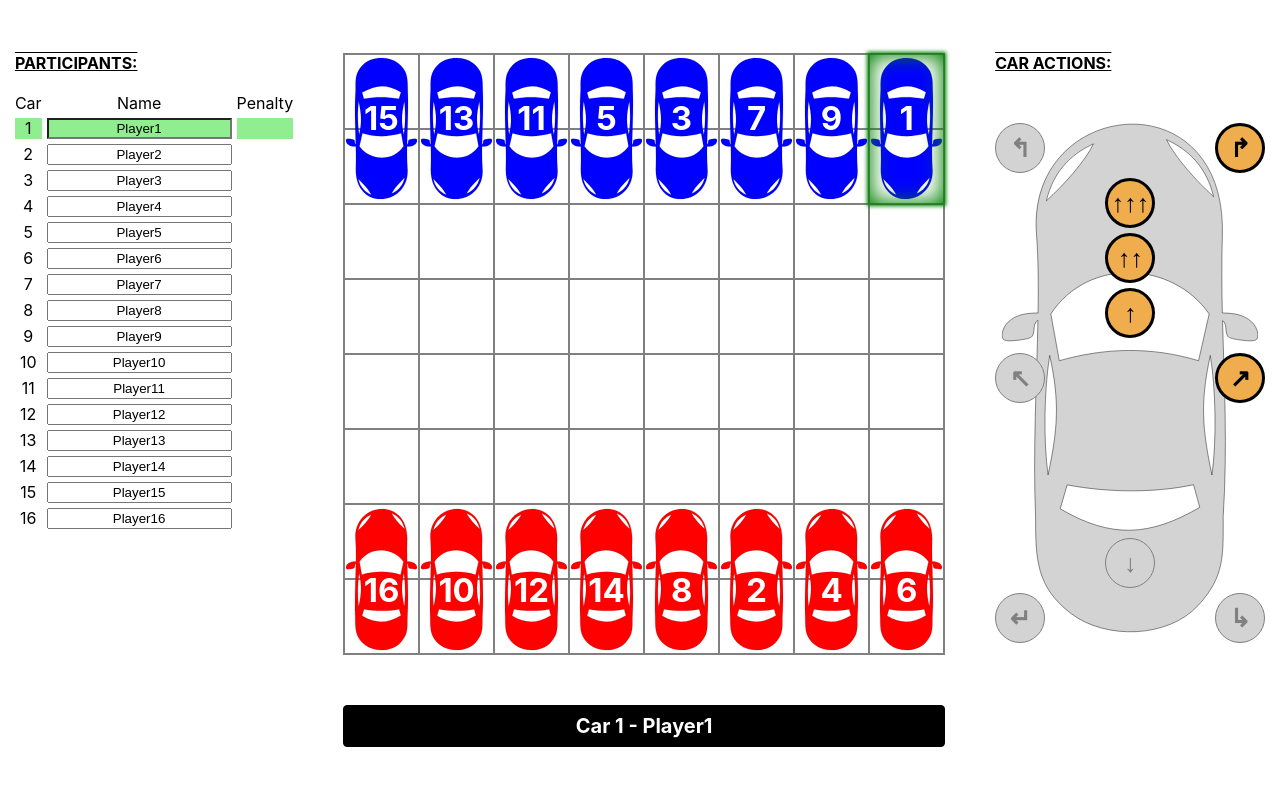
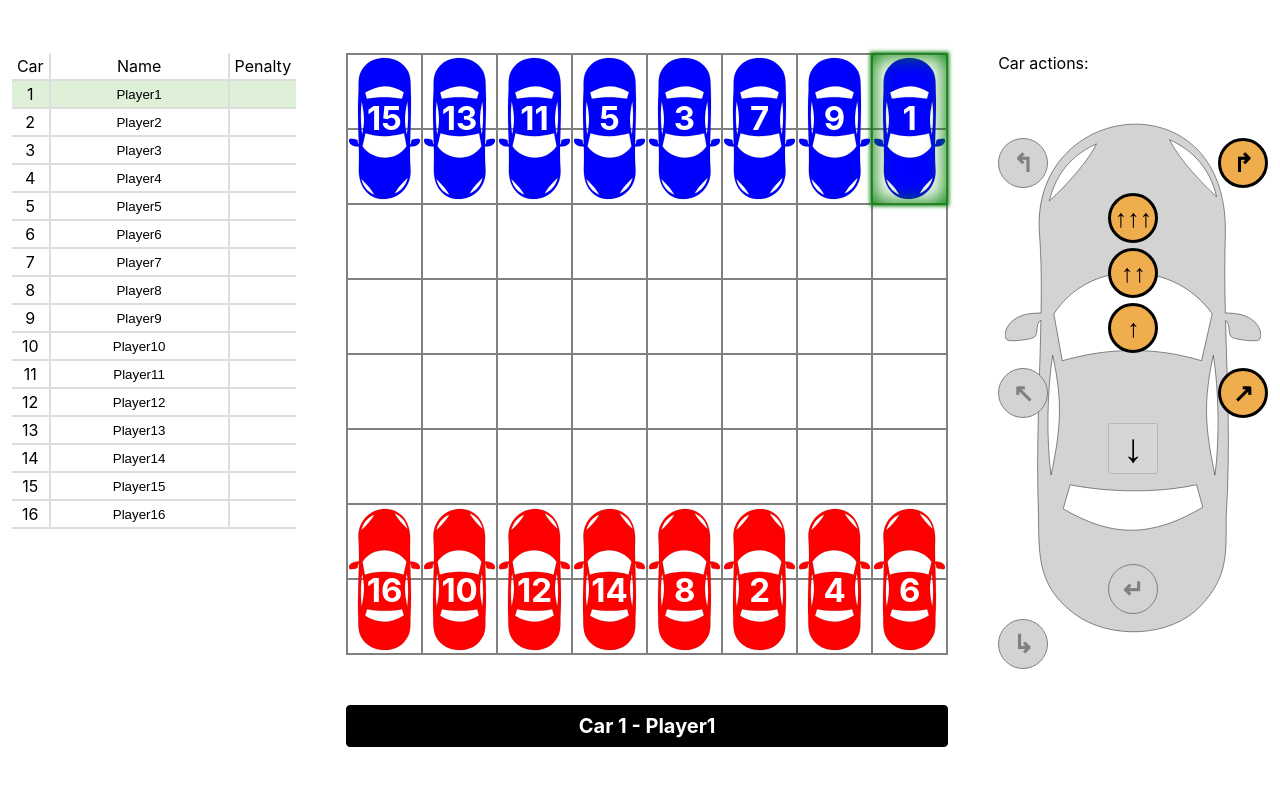
Before and after one commit to keenethics/reparking_game, a React (Create React App) app: page / in a window 1280 px wide. Shown: the top 786 px of the page. Built offline with nearby package versions, Linux system fonts and the light colour scheme.

Commit message:
Update Participants component UI

```diff
--- a/src/components/ListOfParticipants.js
+++ b/src/components/ListOfParticipants.js
@@ -5,7 +5,6 @@ import styles from '../styles/ListOfParticipants.module.css';
 function ListOfParticipants({ cars, setCars }) {
   return (
     <div className={styles.container}>
-      <div className={styles.title}>Participants:</div>
       <div className={styles.grid}>
         <div className={styles.item1}>Car</div>
         <div className={styles.item2}>Name</div>
--- a/src/styles/ListOfCarActions.module.css
+++ b/src/styles/ListOfCarActions.module.css
@@ -5,12 +5,6 @@
   background-position: center center;
   background-size: contain;
   height: 650px;
-}
-
-.title {
-  font-weight: bold;
-  text-transform: uppercase;
-  text-decoration: overline underline;
 }
 
 .toastBg {
@@ -78,7 +72,7 @@
 
 .toastBtn:hover {
   cursor: pointer;
-  background-color: lightgreen;
+  background-color: #f0ad4e;
 }
 
 .toastBtn:disabled {
@@ -90,7 +84,7 @@
   display: grid;
   grid-template-columns: auto auto auto;
   gap: 5px 60px;
-  margin-top: 50px;
+  margin-top: 65px;
 }
 
 .item1 {
@@ -119,14 +113,22 @@
 
 .item8 {
   grid-column: 2 / span 1;
-  margin-top: 130px;
+  font-weight: bold;
+  font-size: 40px;
+  color: black;
+  text-align: center;
 }
 
 .item9 {
+  grid-column: 2 / span 1;
+  margin-top: 85px;
+}
+
+.item10 {
   grid-column: 1 / span 1;
 }
 
-.item10 {
+.item11 {
   grid-column: 3 / span 1;
 }
 
@@ -134,7 +136,7 @@
   background-color: #f0ad4e;
 }
 
-.item8, .item9, .item10 {
+.item9, .item10, .item11 {
   background-color: #31b0d5;
 }
 
@@ -145,9 +147,9 @@
 .item5,
 .item6,
 .item7,
-.item8,
 .item9,
-.item10 {
+.item10,
+.item11 {
   font-weight: bold;
   font-size: 25px;
   border-radius: 50%;
@@ -164,9 +166,9 @@
 .item5:hover,
 .item6:hover,
 .item7:hover,
-.item8:hover,
 .item9:hover,
-.item10:hover {
+.item10:hover,
+.item11:hover {
   color: white;
   background-color: black;
   cursor: pointer;
@@ -179,9 +181,9 @@
 .item5:disabled,
 .item6:disabled,
 .item7:disabled,
-.item8:disabled,
 .item9:disabled,
-.item10:disabled {
+.item10:disabled,
+.item11:disabled {
   color: gray;
   background-color: lightgray;
   cursor: auto;
--- a/src/styles/ListOfParticipants.module.css
+++ b/src/styles/ListOfParticipants.module.css
@@ -1,17 +1,12 @@
 .container {
-}
-
-.title {
-  margin-bottom: 20px;
-  font-weight: bold;
-  text-transform: uppercase;
-  text-decoration: overline underline;
 }
 
 .grid {
   display: grid;
-  row-gap: 5px;
-  column-gap: 5px;
+  /*
+   * row-gap: 5px;
+   * column-gap: 5px;
+   */
   grid-template-columns: auto auto auto;
 }
 
@@ -19,10 +14,37 @@
   text-align: center;
 }
 
+.item2 {
+  border: none;
+  padding: 3px 0;
+}
+
+.item1, .item2, .item3 {
+  border-bottom: 2px solid #ddd;
+}
+
+.item1 {
+  border-right: 2px solid #ddd;
+  padding: 3px 5px;
+}
+
+.item3 {
+  border-left: 2px solid #ddd;
+  padding: 3px 5px;
+}
+
 .playerTurn {
-  background: lightgreen;
+  /*
+   * background: lightgreen;
+   * background: #5cb85c;
+   */
+  background-color: #dff0d8;
 }
 
 .playerPenalty {
-  background: lightcoral;
+  /*
+   * background: lightcoral;
+   * background: #d9534f;
+   */
+  background-color: #f2dede;
 }
```
